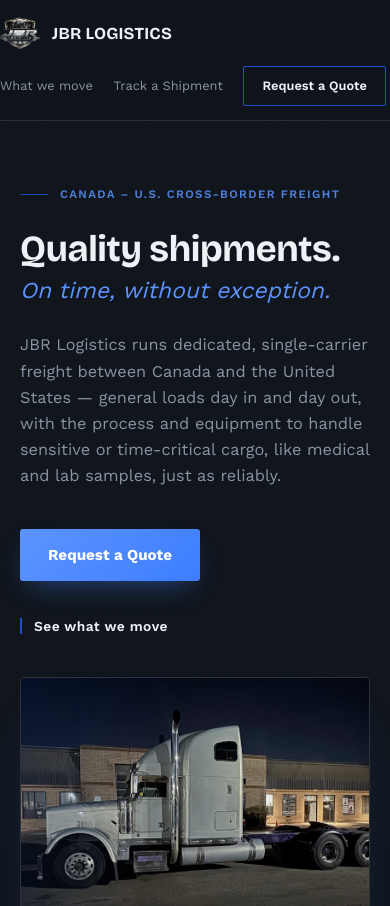
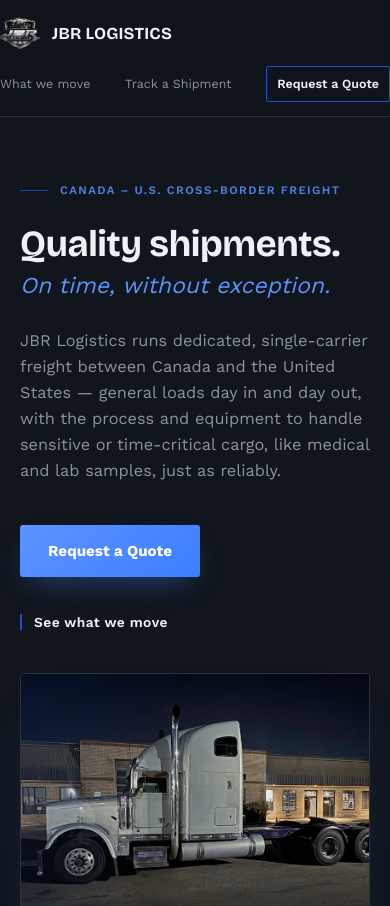
Before and after one commit to jalendavid00-dotcom/jbr, a plain HTML site: page jbr-logistics-site/index.html in a window 390 px wide. Shown: the top 906 px of the page. Drawn offline with nearby package versions, Linux system fonts and the light colour scheme.

Commit message:
Add files via upload

```diff
--- a/jbr-logistics-site/assets/site.css
+++ b/jbr-logistics-site/assets/site.css
@@ -65,13 +65,14 @@
   nav.nav-links { display: flex; align-items: center; gap: 32px; font-size: 0.92rem; }
   nav.nav-links a { text-decoration: none; color: var(--grey); transition: color 0.15s ease; }
   nav.nav-links a:hover { color: var(--paper); }
+  .nav-cta { border: 1px solid var(--blue-deep); padding: 9px 18px; border-radius: 2px; color: var(--paper) !important; font-weight: 600; }
   @media (max-width: 640px) {
     .nav-inner { flex-wrap: wrap; row-gap: 12px; padding: 14px 0; }
     .nav-brand-text span { display: none; }
-    nav.nav-links { width: 100%; justify-content: space-between; gap: 14px; font-size: 0.8rem; flex-wrap: wrap; row-gap: 8px; padding-right: 4px; }
-    .nav-cta { padding: 8px 14px; }
+    nav.nav-links { box-sizing: border-box; width: 100%; justify-content: space-between; gap: 10px; font-size: 0.78rem; flex-wrap: nowrap; }
+    nav.nav-links a { white-space: nowrap; }
+    nav.nav-links .nav-cta { padding: 7px 10px; }
   }
-  .nav-cta { border: 1px solid var(--blue-deep); padding: 9px 18px; border-radius: 2px; color: var(--paper) !important; font-weight: 600; }
   .nav-cta:hover { background: var(--blue); border-color: var(--blue); }
 
   /* ---------- Hero ---------- */
```
